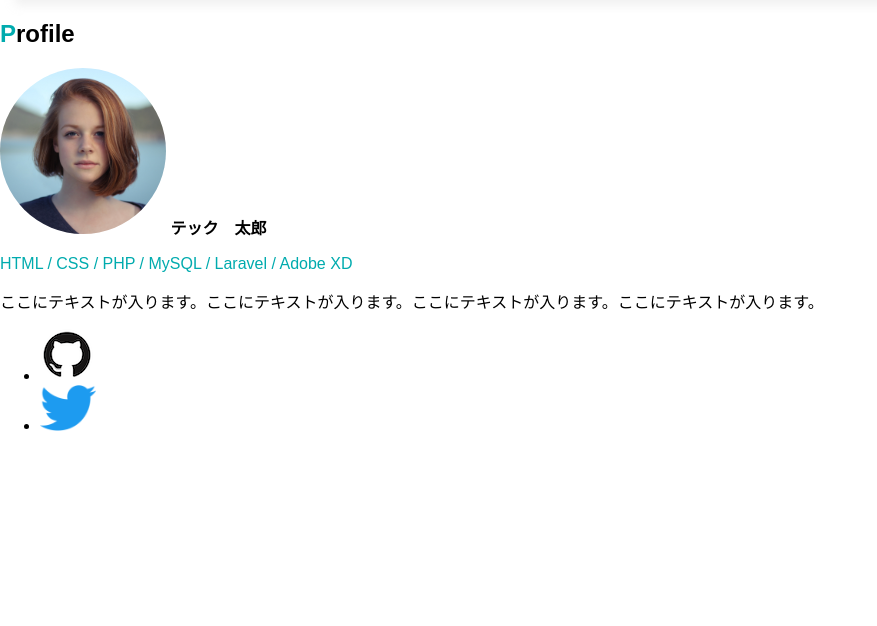
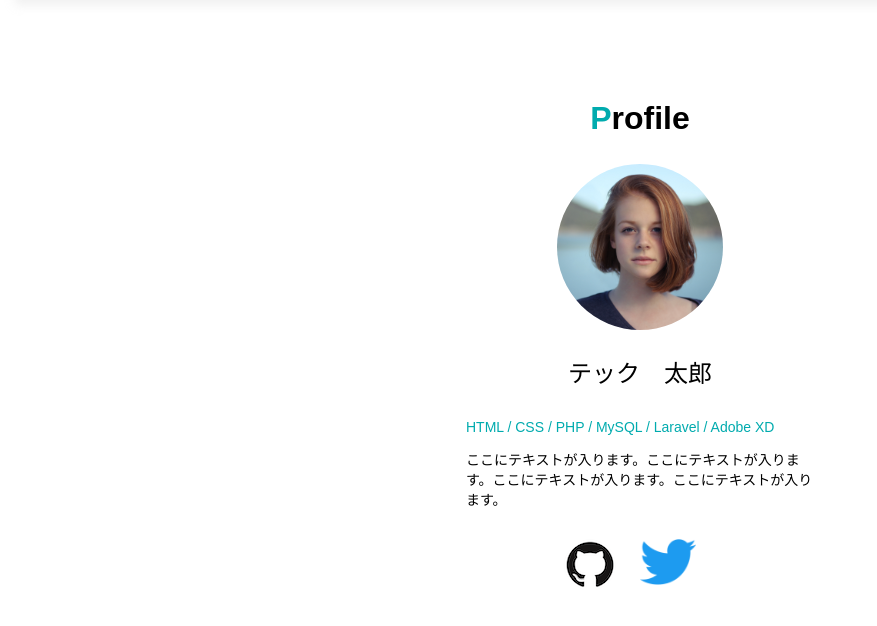
Before and after one commit to jyo07140714/sample_2022, a PHP site: page / in a window 1280 px wide. Shown: the part 65-691 px from the top of the page, without its empty margins (0-877 px from the left). Run offline with PHP 8.4, Linux system fonts and the light colour scheme.

Commit message:
Profileno

```diff
--- a/index.html
+++ b/index.html
@@ -19,7 +19,7 @@
         </h1>
     </header>
 
-    <div class="bolock-main">
+    <div class="block-main">
         <div class="box-profile">
             <h2 class="sub-title"><span class="color-green">P</span>rofile</h2>
             <div class="item-list">
--- a/style.css
+++ b/style.css
@@ -10,6 +10,11 @@ body{
 
 .color-green{
     color: #00abae
+
+}
+
+.sub-title {
+    font-size: 32px;
 }
 
 /* [header]のスタイルシート　*/
@@ -26,3 +31,61 @@ body{
     text-decoration: none;
     letter-spacing: 1px;
 }
+
+
+/* [main]のスタイルシート　*/
+
+.block-main {
+    text-align: center;
+    margin: 100px 0;
+}
+
+/* [profile]のスタイルシート　*/
+
+.item-list {
+    width: 100%;
+    max-width: 348px;
+    margin: 0 auto;
+}
+
+.item-list b {
+    display: block;
+    font-size: 24px;
+    font-weight: normal;
+    margin: 20px 0 30px;
+}
+
+.item-list p {
+    font-size: 14px;
+    line-height: normal;
+    text-align: left;
+}
+
+li {
+    margin-right: 22px;
+}
+
+ul.icon-list {
+    list-style: none;
+    width: 100%;
+    max-width: 247px;
+    margin: 30px auto;
+    padding: 0;
+    display: flex;
+    -webkit-justify-content: center;
+}
+
+
+.block-main {}
+
+/* [profile]のスタイルシート　*/
+
+.item-list {}
+
+.item-list b {}
+
+.item-list p {}
+
+.icon-List {}
+
+.icon-List li {}
```
